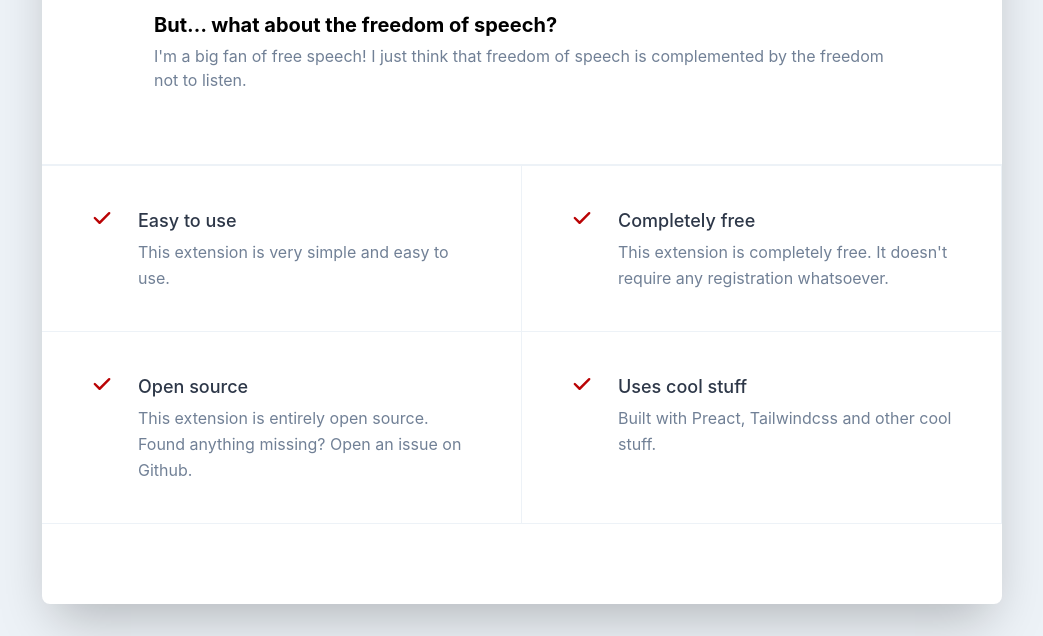
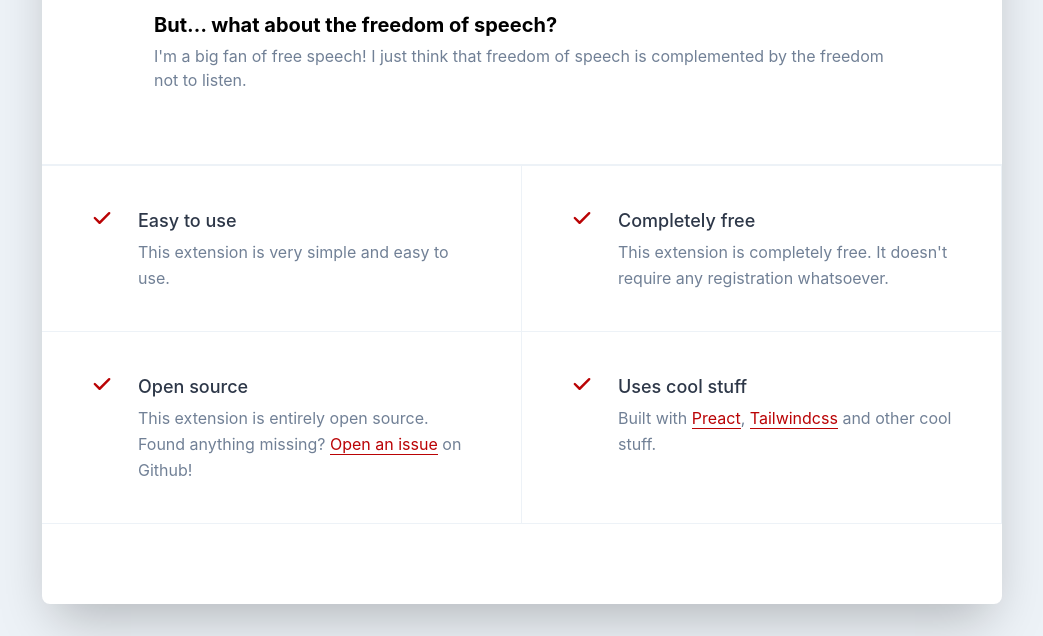
Before and after one commit to HynekS/csfd-blocker-extension-website, a website: page public/index.html in a window 1280 px wide. Shown: the part 1536-2172 px from the top of the page, without its empty margins (118-1161 px from the left). Drawn offline with nearby package versions, Linux system fonts and the light colour scheme; files that its build step writes are made by us from their sources.

Commit message:
Add external links

```diff
--- a/public/index.html
+++ b/public/index.html
@@ -387,7 +387,14 @@
                       </h2>
                       <p class="text-slate-dk mt-1 text-sm md:text-base">
                         This extension is entirely open source. Found anything
-                        missing? Open an issue on Github.
+                        missing?
+                        <a
+                          href="https://github.com/HynekS/csfd-blocker/issues"
+                          target="_blank"
+                          class="text-primary-dk border-b border-primary-dk hover:bg-primary-lt"
+                          >Open an issue</a
+                        >
+                        on Github!
                       </p>
                     </section>
                   </div>
@@ -415,7 +422,20 @@
                         Uses cool stuff
                       </h2>
                       <p class="text-slate-dk mt-1 text-sm md:text-base">
-                        Built with Preact, Tailwindcss and other cool stuff.
+                        Built with
+                        <a
+                          href="https://preactjs.com/"
+                          target="_blank"
+                          class="text-primary-dk border-b border-primary-dk hover:bg-primary-lt"
+                          >Preact</a
+                        >,
+                        <a
+                          href="https://tailwindcss.com/"
+                          target="_blank"
+                          class="text-primary-dk border-b border-primary-dk hover:bg-primary-lt"
+                          >Tailwindcss</a
+                        >
+                        and other cool stuff.
                       </p>
                     </section>
                   </div>
```
